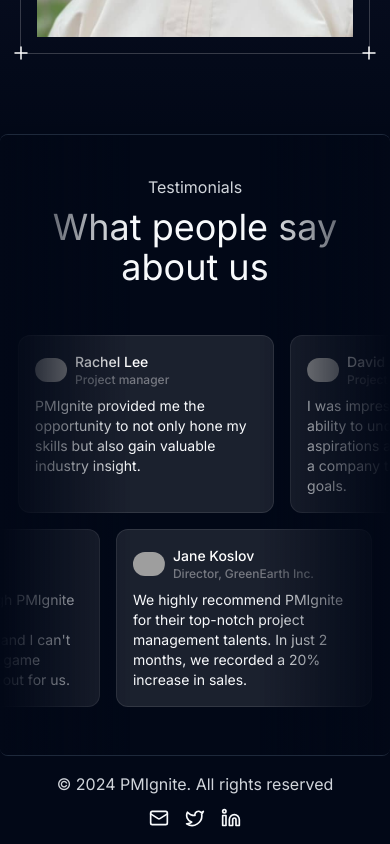
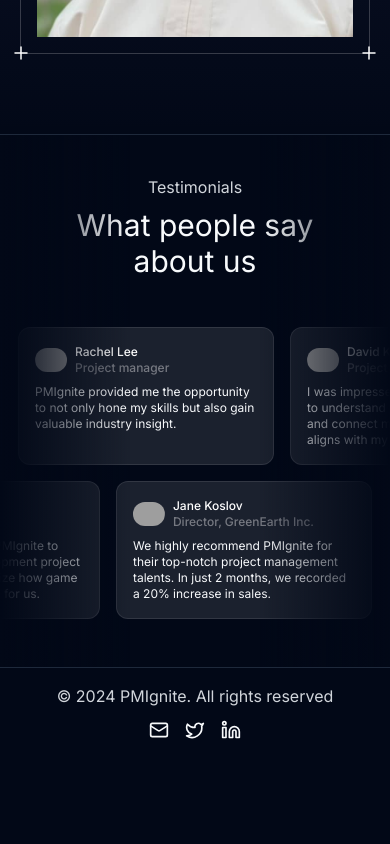
Before and after one commit to NureniJamiu/pmignite, a Next.js app: page / in a window 390 px wide. Shown: the part 5447-6291 px from the top of the page. After the commit the page ends 6203 px from the top, so only its background shows below. Built offline with nearby package versions, Linux system fonts and the light colour scheme; grey boxes are pictures that could not be loaded.

Commit message:
responsive testimonial

```diff
--- a/src/components/custom/Testimonials.tsx
+++ b/src/components/custom/Testimonials.tsx
@@ -55,23 +55,23 @@ const TestimonialCard = ({
             <div className="flex flex-row items-center gap-2">
                 <img className="rounded-full" width="32" height="32" alt="" src={img} />
                 <div className="flex flex-col">
-                    <figcaption className="text-sm font-medium dark:text-white">
+                    <figcaption className="text-xs md:text-sm font-medium dark:text-white">
                         {name}
                     </figcaption>
                     <p className="text-xs font-medium dark:text-white/40">{username}</p>
                 </div>
             </div>
-            <blockquote className="mt-2 text-sm">{body}</blockquote>
+            <blockquote className="mt-2 text-xs md:text-sm">{body}</blockquote>
         </figure>
     );
 };
 
 const Testimonials = () => {
     return (
-        <div className="relative flex w-full flex-col items-center justify-center overflow-hidden rounded-lg border-y bg-background md:shadow-xl py-10 md:py-28">
+        <div className="relative flex w-full flex-col items-center justify-center overflow-hidden border-y bg-background md:shadow-xl py-10 md:py-28">
             <div className="mb-8">
                 <h4 className=" text-gray-300 text-center md:text-lg ">Testimonials</h4>
-                <h1 className="text-4xl text-center py-2">What people say about us</h1>
+                <h1 className="w-72 mx-auto md:w-full text-3xl md:text-4xl text-center py-2">What people say about us</h1>
             </div>
             <Marquee pauseOnHover className="[--duration:20s]">
                 {firstRow.map((review) => (
```
